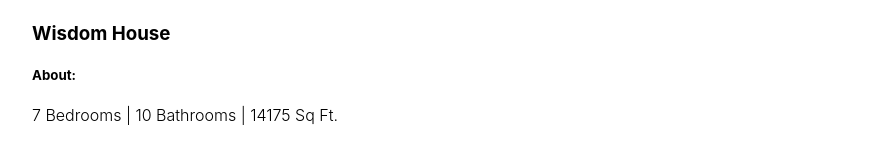
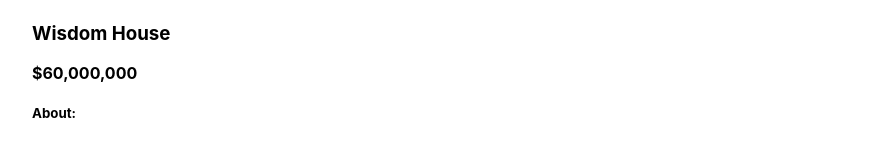
Before and after one commit to Mudassir03/RealState-main, a React (Create React App) app: page / in a window 1280 px wide. Both pictures are taken after a click on the element 216 px from the left and 403 px from the top of the page. Shown: the part 658-800 px from the top of the page, without its empty margins (160-1031 px from the left). Built offline with nearby package versions, Linux system fonts and the light colour scheme; no server answers.

Commit message:
price add in details

```diff
--- a/src/pages/detail/Detail.js
+++ b/src/pages/detail/Detail.js
@@ -16,6 +16,7 @@ export default function Detail() {
           </div>
           <div className="detailText">
             <h3>{property.name}</h3>
+            <p><b>{property.price}</b></p>
             <h5>About:</h5>
             <p>{property.des}</p>
             <h5>Description:</h5>
```
